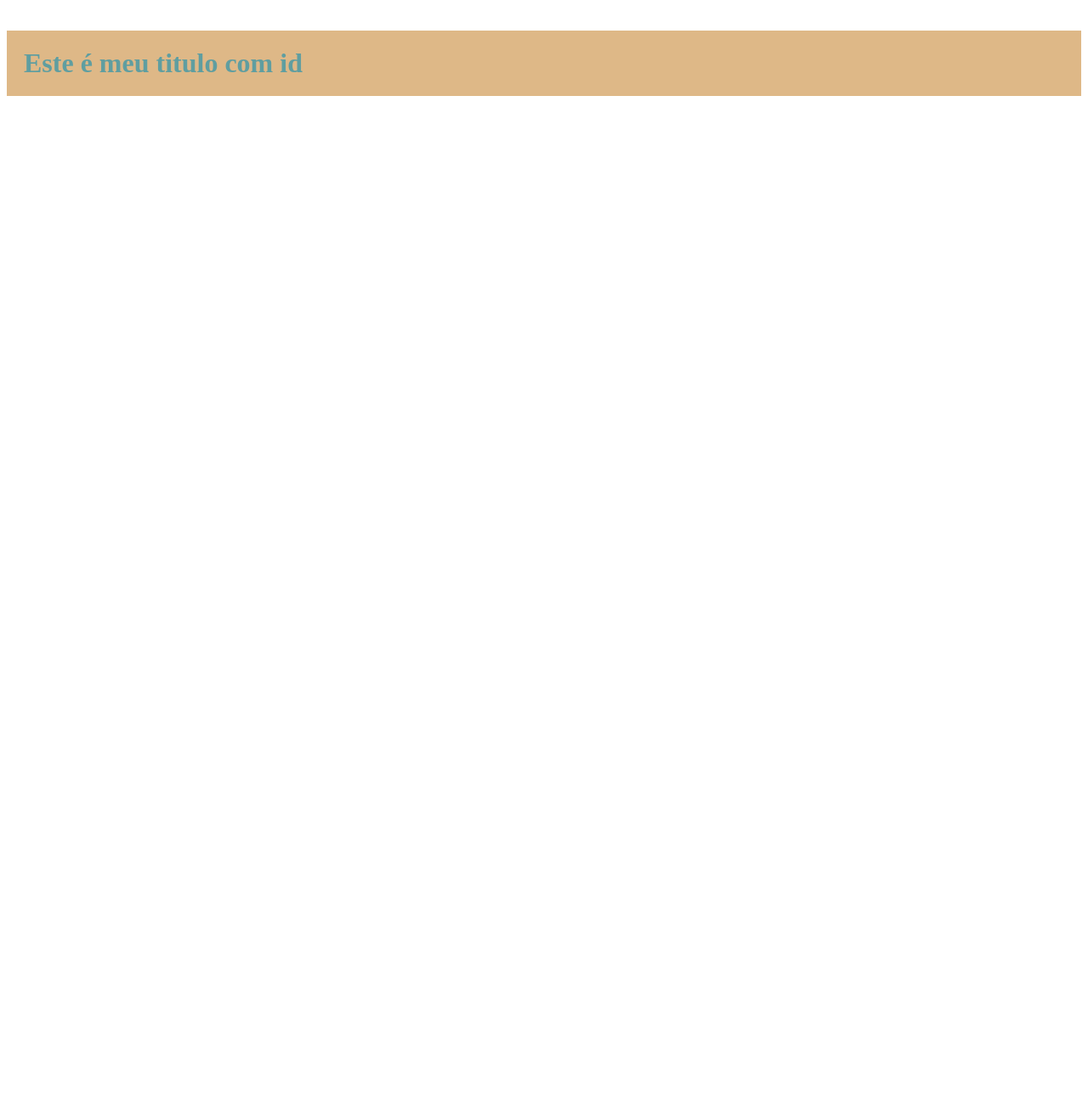
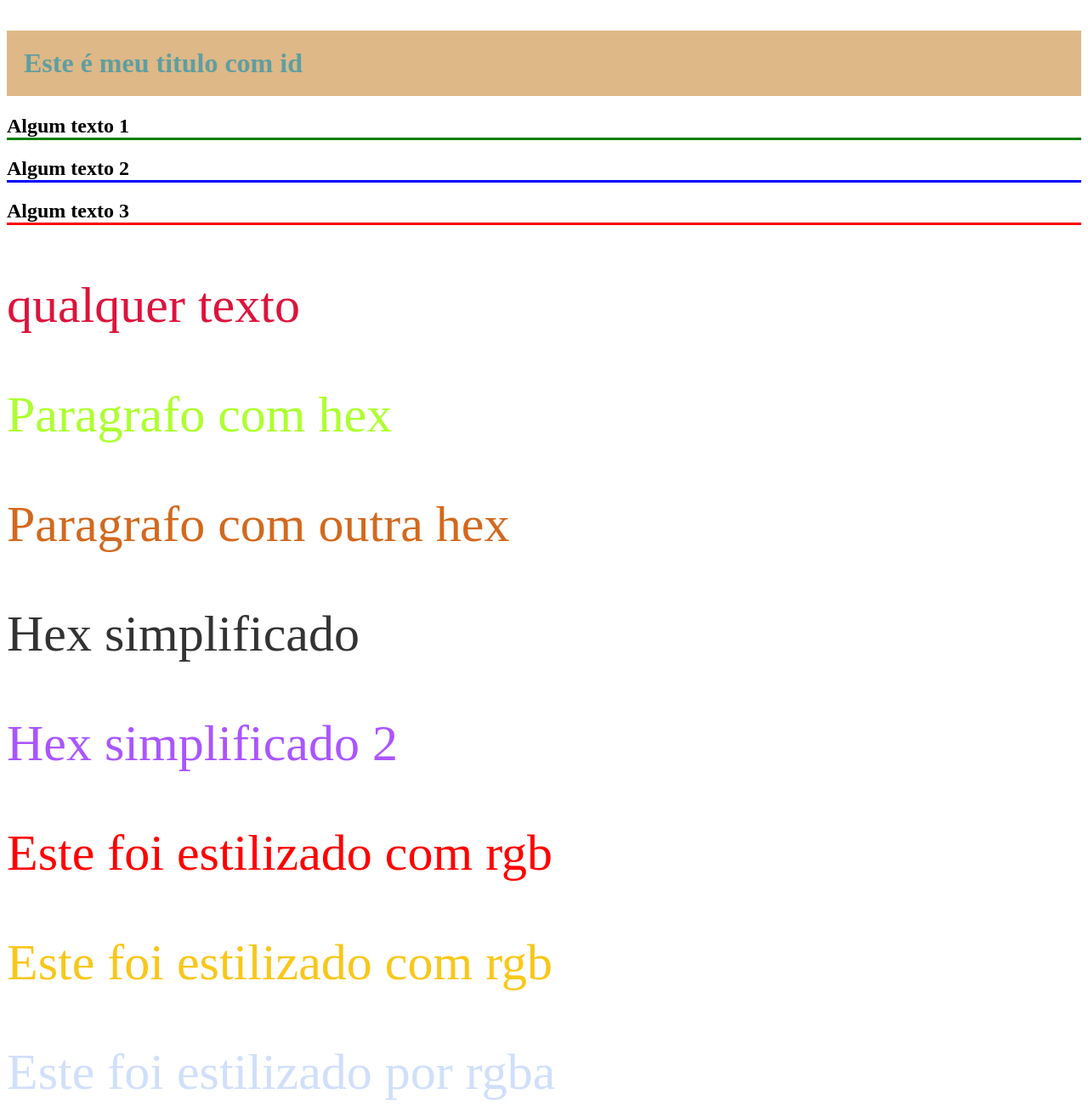
Before and after one commit to pabloemanuel19/Pablo, a plain HTML site: page 3_CSS/index.html in a window 1280 px wide. Shown: the part 1500-2801 px from the top of the page at 85% size. Before the commit the page ends 2143 px from the top, so only its background shows below. Drawn offline with Linux system fonts and the light colour scheme.

Commit message:
Add files via upload

```diff
--- a/3_CSS/CSS/styles.css
+++ b/3_CSS/CSS/styles.css
@@ -27,3 +27,51 @@ p {
     font: 50px;
     padding: 20px;
 }
+
+/* ordem de seletores  */
+h2 {
+    border-bottom: 3px solid red;
+}
+
+.titulo {
+    border-bottom: 3px solid blue;
+}
+
+#algum-titulo  {
+     border-bottom: 3px solid green;
+}
+
+.color-name {
+    color: crimson;
+}
+
+.hex {
+    color:#adff2f;
+
+}
+
+.hex-2 {
+    color: #d2691e;
+}
+
+/* aprofundando em hex */
+.simple-hex {
+    color: #333;
+}
+
+.simple-hex-2 {
+    color: #a5f
+}
+
+.rgb {
+     color: rgb(255, 0 , 0);
+}
+
+.mixed-rgb {
+    color: rgb(248, 199, 25);
+}
+
+/* rgba */
+.rgba {
+    color: rgba(100, 149, 237, 0.3);
+}
--- a/3_CSS/index.html
+++ b/3_CSS/index.html
@@ -51,5 +51,24 @@
 
     <!-- 9 - ID -->
      <h1 id="exclusive-title">Este é meu titulo com id</h1>
+
+     <!-- 10 - multipla regras, ordem do css -->
+      <h2 id="algum-titulo" class="titulo">Algum texto 1</h2>
+      <h2 class="titulo">Algum texto 2</h2>
+      <h2>Algum texto 3</h2>
+    <!-- 11 - nome de cores  -->
+     <p class="color-name">qualquer texto</p>
+
+    <!-- 12 - hex  -->
+     <p class="hex">Paragrafo com hex</p>
+     <p class="hex-2">Paragrafo com outra hex</p>
+    <!-- 13 - mais sobre hex  -->
+     <p class="simple-hex">Hex simplificado</p>
+     <p class="simple-hex-2">Hex simplificado 2 </p>
+    <!-- 14 - rgb -->
+      <p class="rgb">Este foi estilizado com rgb</p>
+      <p class="mixed-rgb">Este foi estilizado com rgb</p>
+    <!-- 15 - rgba -->
+     <p class="rgba">Este foi estilizado por rgba</p>
 </body>
 </html>
```
